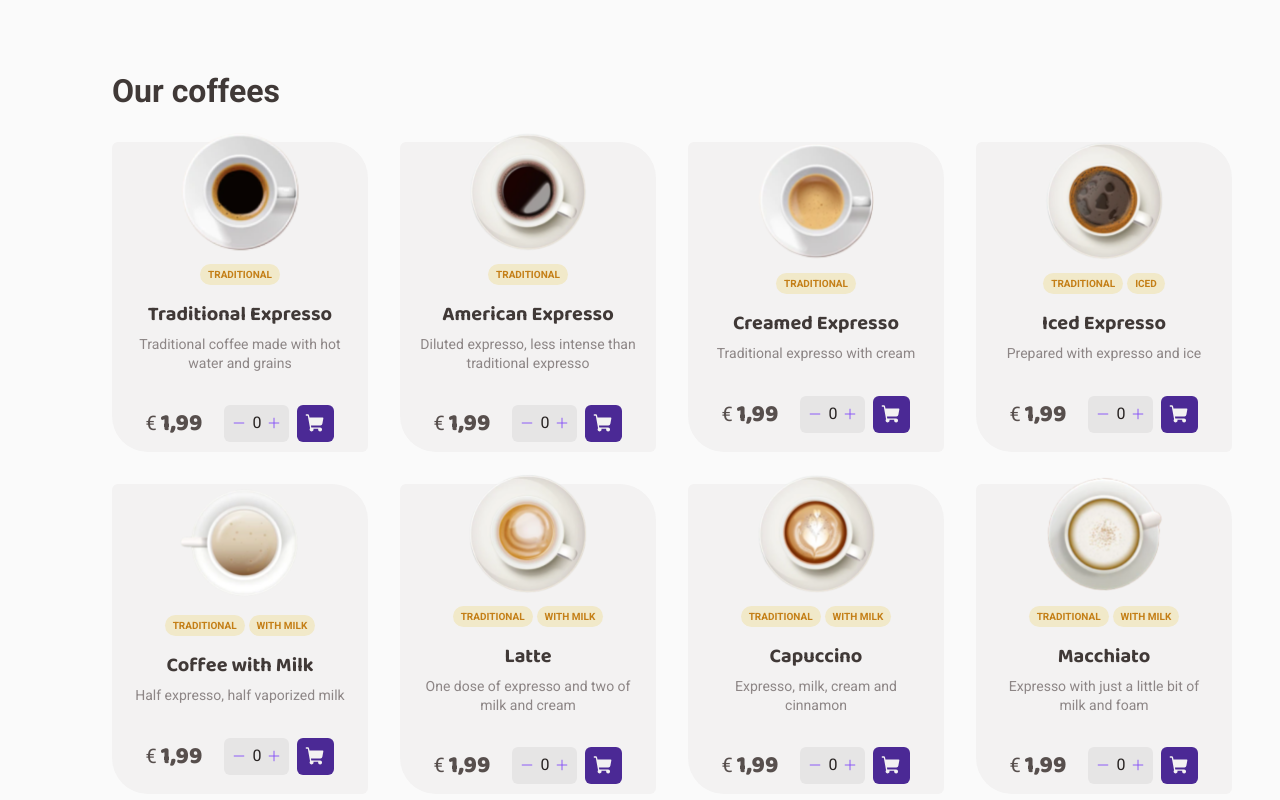
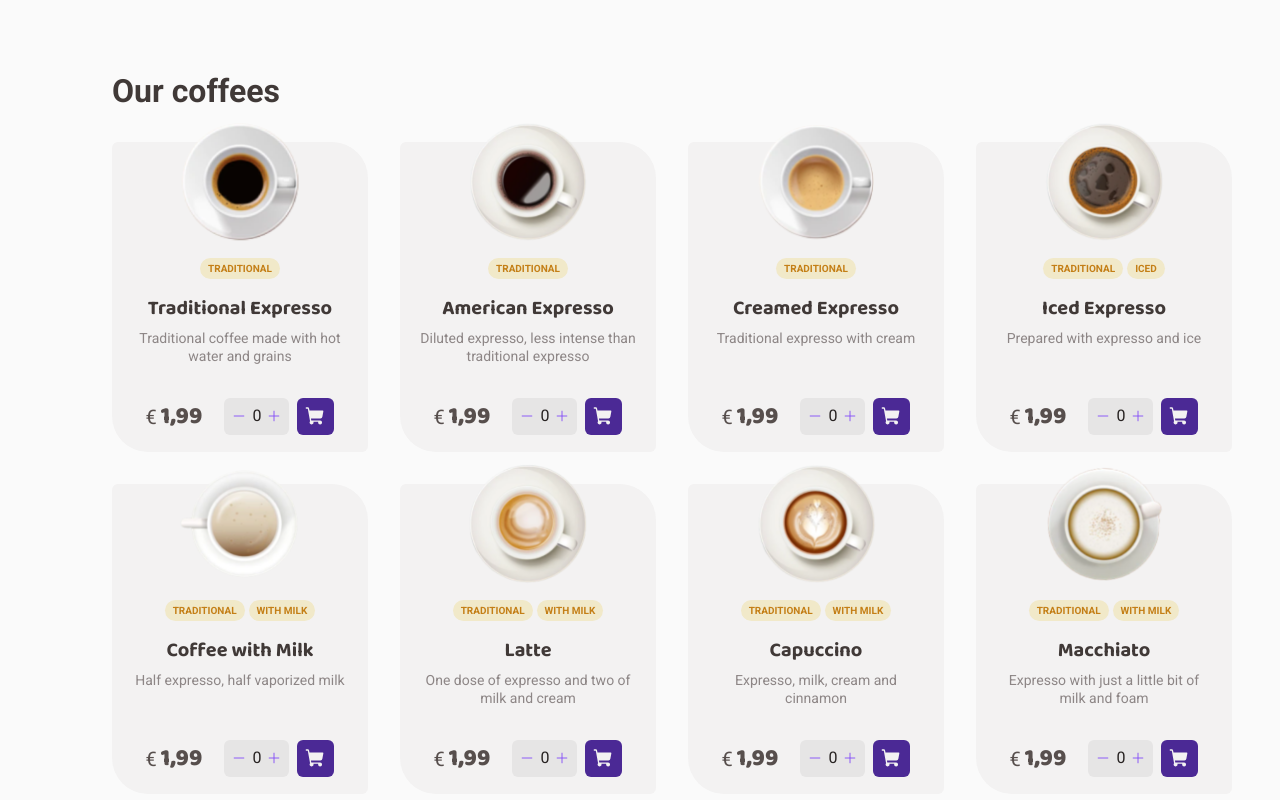
Before and after one commit to dmeneres/ignite-react-js-22.1-02-challenge, a React (Vite) app: page / in a window 1280 px wide. Shown: the part 580-1380 px from the top of the page. Built offline with nearby package versions, Linux system fonts and the light colour scheme.

Commit message:
home page finished

```diff
--- a/src/pages/Home/OurCoffees/CoffeeCard/index.tsx
+++ b/src/pages/Home/OurCoffees/CoffeeCard/index.tsx
@@ -8,6 +8,7 @@ import {
   Counter,
   Description,
   IconButton,
+  ImageCoffee,
   Name,
   Price,
   SubtractCounter,
@@ -27,7 +28,8 @@ export function CoffeeCard({ name, label, imageUrl, tags }: CoffeeCardProps) {
 
   return (
     <Container>
-      <img src={`../src/assets/${imageUrl}`} alt="" />
+      <ImageCoffee src={`../src/assets/${imageUrl}`} />
+      {/* <img src={`../src/assets/${imageUrl}`} alt="" /> */}
       <Tags>
         {tags.map((tag: string) => (
           <Tag key={new Date().getTime()}>{tag}</Tag>
--- a/src/pages/Home/OurCoffees/CoffeeCard/styles.ts
+++ b/src/pages/Home/OurCoffees/CoffeeCard/styles.ts
@@ -8,13 +8,20 @@ export const Container = styled.div`
 
   background-color: ${(props) => props.theme['base-card']};
 
-  display: flex;
-  flex-direction: column;
+  display: block;
+  /* flex-direction: column; */
   justify-content: center;
 
   img {
     height: 120px;
   }
+`
+
+export const ImageCoffee = styled.img`
+  height: 120px;
+  width: 100%;
+  justify-content: center;
+  margin-top: -20px;
 `
 
 export const Tags = styled.div`
@@ -50,6 +57,7 @@ export const Tag = styled.div`
 export const Name = styled.div`
   max-width: 216px;
   margin: auto;
+  height: 26px;
 
   font-family: 'Baloo 2';
   font-style: normal;
@@ -68,6 +76,7 @@ export const Name = styled.div`
 export const Description = styled.div`
   max-width: 216px;
   margin: auto;
+  height: 36px;
 
   font-family: 'Roboto';
   font-style: normal;
@@ -87,8 +96,9 @@ export const Buy = styled.div`
   display: flex;
   flex-direction: row;
   gap: 22px;
+  justify-content: center;
 
-  margin: auto;
+  margin-top: 33px;
 `
 
 export const Price = styled.div`
```
